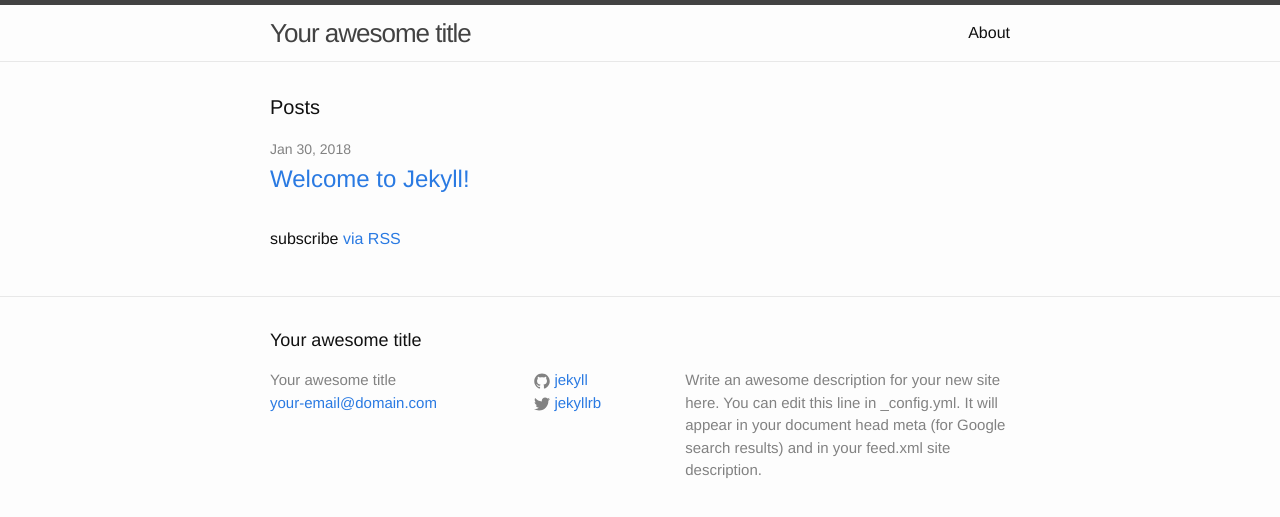
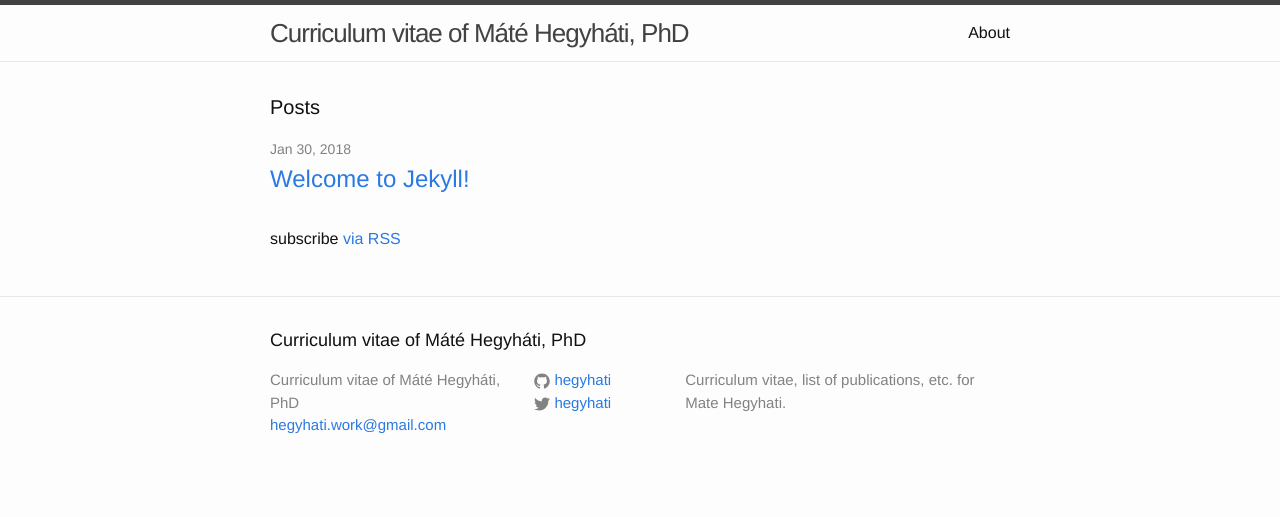
Before and after one commit to hegyhati/hegyhati.github.io, a Jekyll site: the page built from index.html, in a window 1280 px wide. Shown: the top 517 px of the page. Built offline with Jekyll 4.4.1, drawn with Linux system fonts in a browser that asks for light colours.

Commit message:
config update

```diff
--- a/_config.yml
+++ b/_config.yml
@@ -1,21 +1,11 @@
-# Welcome to Jekyll!
-#
-# This config file is meant for settings that affect your whole blog, values
-# which you are expected to set up once and rarely need to edit after that.
-# For technical reasons, this file is *NOT* reloaded automatically when you use
-# 'jekyll serve'. If you change this file, please restart the server process.
-
-# Site settings
-title: Your awesome title
-email: your-email@domain.com
-description: > # this means to ignore newlines until "baseurl:"
-  Write an awesome description for your new site here. You can edit this
-  line in _config.yml. It will appear in your document head meta (for
-  Google search results) and in your feed.xml site description.
+title: Curriculum vitae of Máté Hegyháti, PhD
+email: hegyhati.work@gmail.com
+description: >
+  Curriculum vitae, list of publications, etc. for Mate Hegyhati.
 baseurl: "" # the subpath of your site, e.g. /blog
 url: "http://yourdomain.com" # the base hostname & protocol for your site
-twitter_username: jekyllrb
-github_username:  jekyll
+twitter_username: hegyhati
+github_username:  hegyhati
 
 # Build settings
 markdown: kramdown
```
